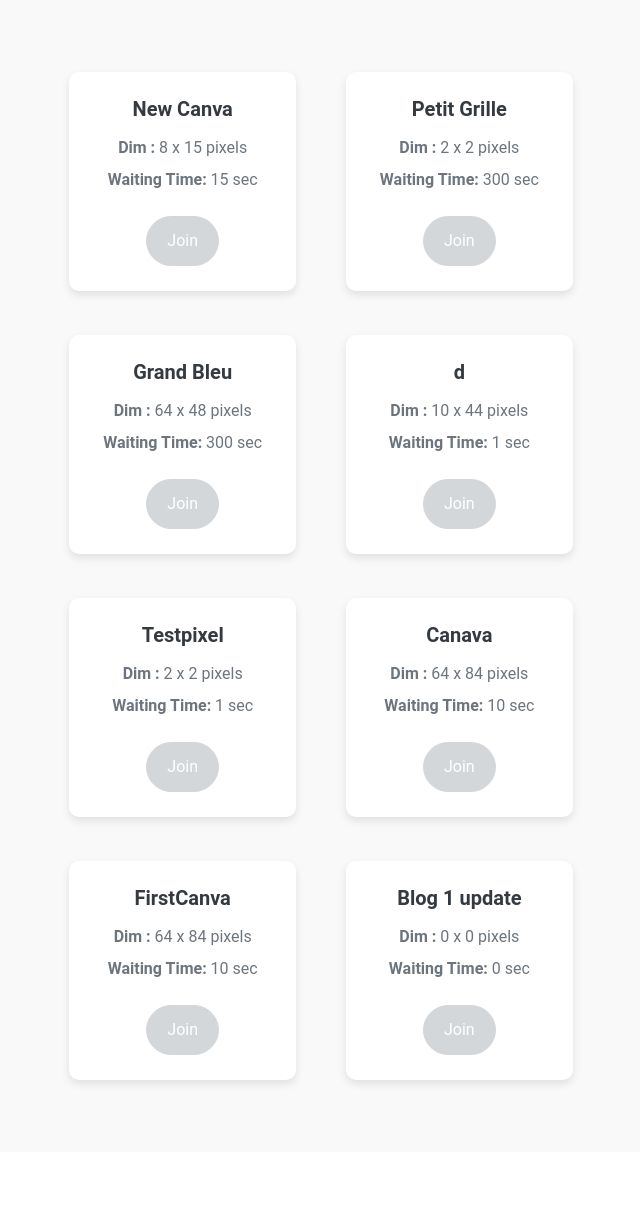
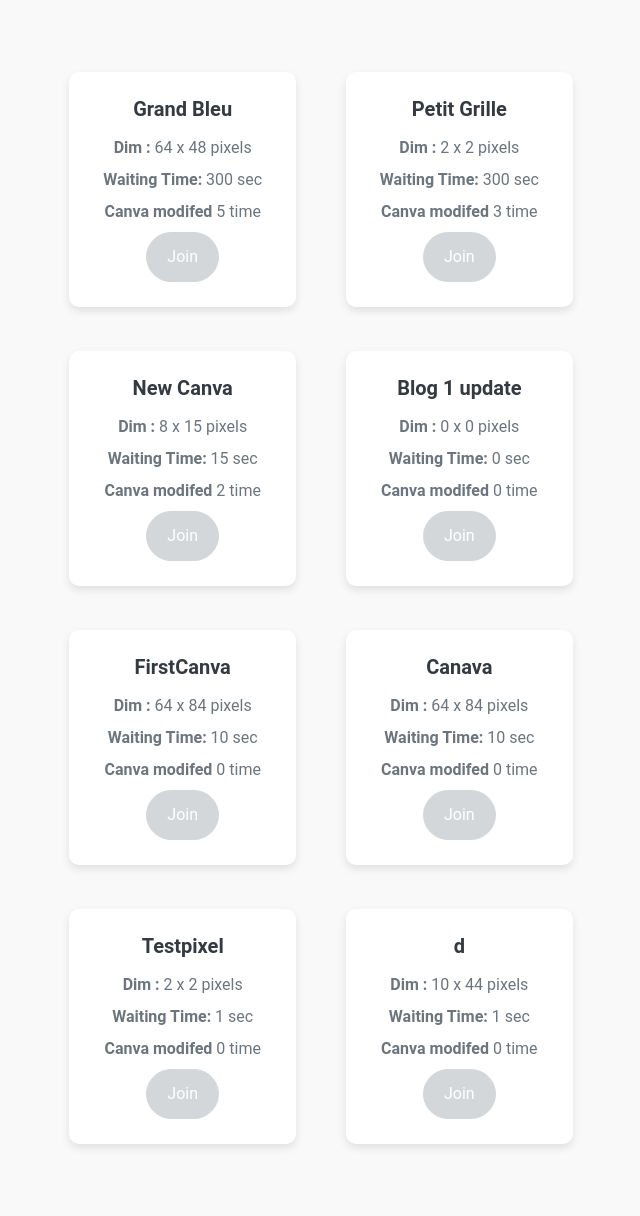
Before and after one commit to asadiqi/Web_Q3_HelbPlace, a Django app: page / in a window 1280 px wide. Shown: the part 56-1272 px from the top of the page, without its empty margins (319-959 px from the left). Before the commit the page ends 1143 px from the top, so only its background shows below. Run offline with Django 5.2, Linux system fonts and the light colour scheme; data comes from the database, SQL or seed files in the repository; both versions use the stored data as it was after the commit; some libraries are stand-ins or nearby versions.

Commit message:
canva modifie 5 time trie dans la page home

```diff
--- a/django_project/blog/models.py
+++ b/django_project/blog/models.py
@@ -10,6 +10,7 @@ class Canva(models.Model):
     timer = models.IntegerField()
     date_posted = models.DateTimeField(default=timezone.now)
     author = models.ForeignKey(User, on_delete=models.CASCADE)
+    save_count = models.IntegerField(default=0)  # Nouveau champ
 
     def save(self, *args, **kwargs):
         super().save(*args, **kwargs)
@@ -24,6 +25,7 @@ class Canva(models.Model):
     def get_absolute_url(self):
         return reverse('canva-detail', kwargs={'pk': self.pk})
 
+
 class Pixel(models.Model):
     canva = models.ForeignKey(Canva, on_delete=models.CASCADE, related_name='pixels')
     x = models.IntegerField()
--- a/django_project/blog/templates/blog/home.html
+++ b/django_project/blog/templates/blog/home.html
@@ -14,10 +14,12 @@
           <p class="text-center text-muted mb-2">
             <strong>Dim :</strong> {{ canva.sizeHeight }} x {{ canva.sizeWidth }} pixels
           </p>
-          <p class="text-center text-muted mb-4">
+          <p class="text-center text-muted mb-2">
             <strong>Waiting Time:</strong> {{ canva.timer }} sec
           </p>
-
+          <p class="text-center text-muted mb-2">
+            <strong>Canva modifed</strong> {{ canva.save_count }} time
+        </p>
           <div class="d-flex justify-content-center">
             {% if user.is_authenticated %}
               <a href="{% url 'canva-detail' canva.id %}" class="btn btn-primary btn-lg shadow-lg transition-all">Join</a>
--- a/django_project/blog/views.py
+++ b/django_project/blog/views.py
@@ -10,14 +10,14 @@ from django.urls import reverse_lazy
 
 
 def home(request):
-    context = {'canvases': Canva.objects.all()}
+    context = {'canvases': Canva.objects.all().order_by('-save_count')}
     return render(request, 'blog/home.html', context)
 
 class CanvaListView(ListView):
     model = Canva
     template_name = 'blog/home.html'
     context_object_name = 'canvases'
-    ordering = ['-date_posted']
+    ordering = ['-save_count']
 
 class CanvaDetailView(DetailView):
     model = Canva
@@ -41,7 +41,13 @@ def update_pixel(request, pk):
         pixel = get_object_or_404(Pixel, canva=canva, x=x, y=y)
         pixel.color = color
         pixel.save()
+
+        # Incrémentation du compteur save_count
+        canva.save_count += 1
+        canva.save()
+
         return HttpResponseRedirect(reverse('canva-detail', args=[pk]))
+
 
 class CanvaCreateView(LoginRequiredMixin, CreateView):
     model = Canva
```
Also changed, not shown: django_project/blog/migrations/0011_canva_save_count.py (added), django_project/db.sqlite3.
